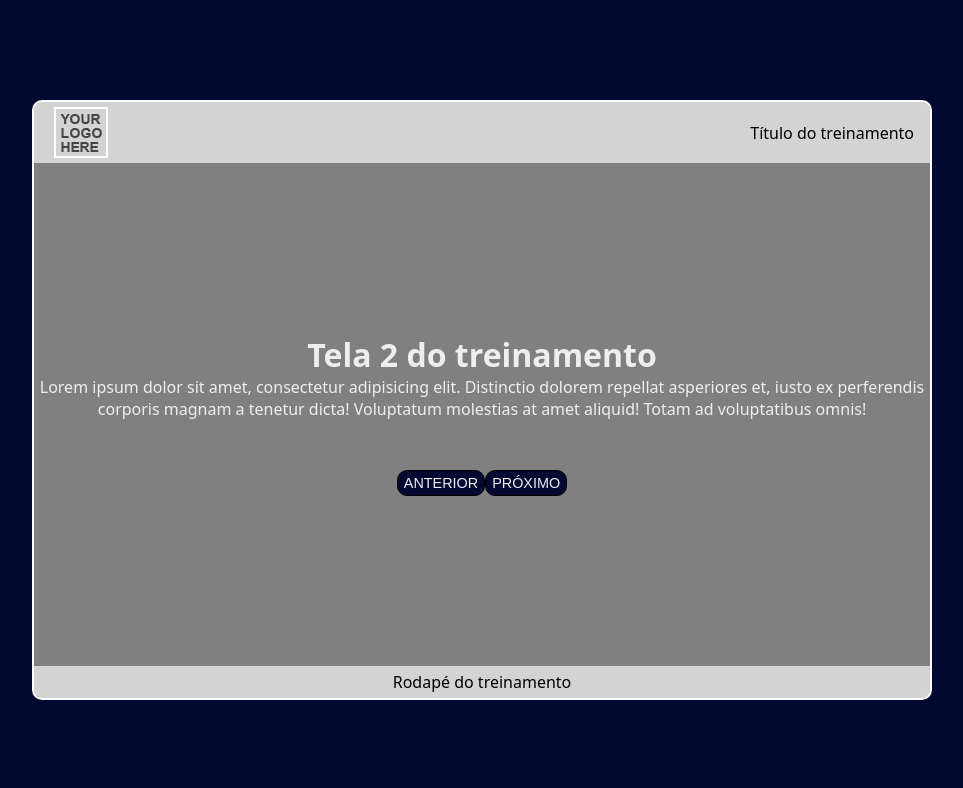
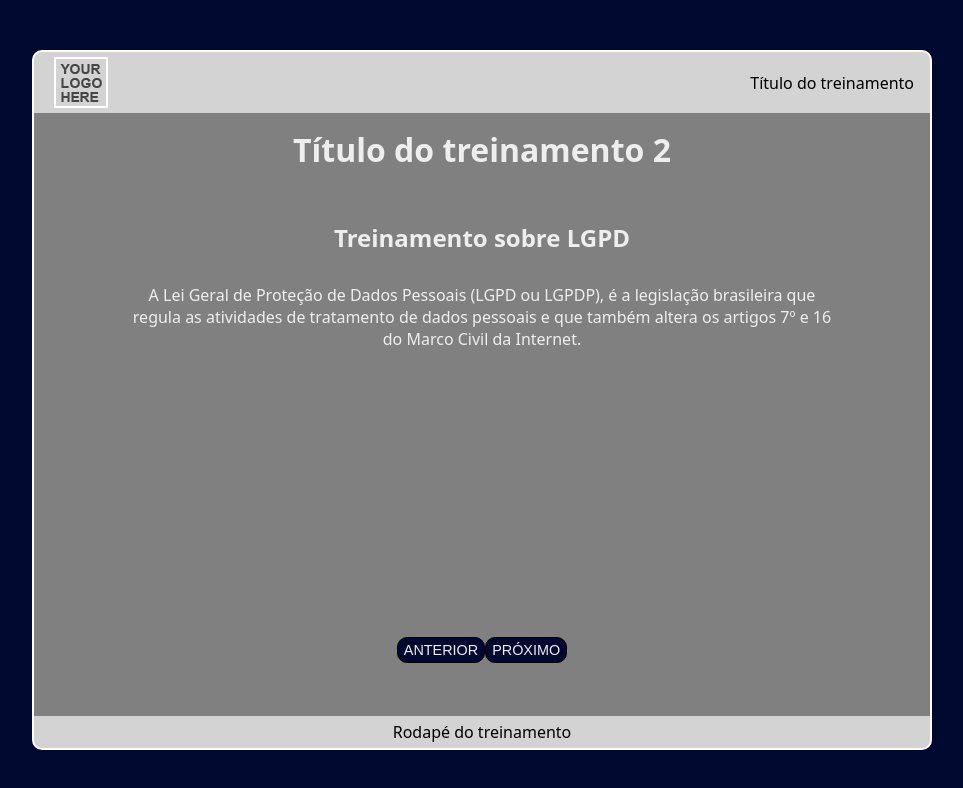
Before and after one commit to CapitaoDAreia/e-learning, a React (Create React App) app: page /screen2 in a window 1280 px wide. Shown: the top 788 px of the page, without its empty margins (158-1121 px from the left). Built offline with nearby package versions, Linux system fonts and the light colour scheme; the HTML template or start-up script is replaced by a standard one.

Commit message:
DEV: Adding Middle Screen, Global Text and Book components

```diff
--- /dev/null
+++ b/src/Components/Basics/BookComponent.component.tsx
@@ -0,0 +1,39 @@
+import React from "react";
+import styled from "styled-components";
+
+type ButtonProps = {
+    title: string
+    subtitle: string
+    first?: string
+    second?: string
+    third?: string
+    fourth?: string
+}
+
+const BookComponent = styled.div`
+    width: 350px;
+    height: 400px;
+    border: 1px solid red;
+    padding: 10px;
+    border-radius: 10px;
+    ul{
+        list-style: none;
+    }
+`;
+
+const Book=(props: ButtonProps)=>{
+    return(
+        <BookComponent>
+            <h1>{props.title}</h1>
+            <h2>{props.subtitle}</h2>
+            <ul>
+                <li>{props.first}</li>
+                <li>{props.second}</li>
+                <li>{props.third}</li>
+                <li>{props.fourth}</li>
+            </ul>
+        </BookComponent>
+    )
+}
+
+export default Book
--- /dev/null
+++ b/src/Components/Basics/GlobalTextWindow.component.tsx
@@ -0,0 +1 @@
+import React from "react";
--- a/src/Components/Structurals/GlobalButtonWrapper.component.tsx
+++ b/src/Components/Structurals/GlobalButtonWrapper.component.tsx
@@ -1,12 +1,15 @@
 import React, { ReactElement } from "react";
 import styled from "styled-components";
 
+interface GlobalButtonWrapperProps<JSX> {
+    children: JSX.Element | JSX.Element[]
+}
 
 const ButtonWrapperComponent = styled.div`
     width: 100%;
 `;
 
-const GlobalButtonWrapper=(props: {children: JSX.Element})=>{
+const GlobalButtonWrapper=(props: GlobalButtonWrapperProps<JSX.Element>)=>{
     return(
         <ButtonWrapperComponent>
             {props.children}
--- a/src/Components/Structurals/GlobalContent.component.tsx
+++ b/src/Components/Structurals/GlobalContent.component.tsx
@@ -3,6 +3,7 @@ import { Routes, Route } from 'react-router-dom';
 
 import styled from "styled-components";
 import Home from "../../Views/Home";
+import MiddleScreenTest1 from "../../Views/MiddleScreenTest1";
 import ScreenTest1 from "../../Views/ScreenTest1";
 import ScreenTest2 from "../../Views/ScreenTest2";
 import GlobalButton from "../Basics/GlobalButton.component";
@@ -21,6 +22,7 @@ const GlobalContent = () => {
             <Routes>
                 <Route path="/screen2" element={<ScreenTest2 />} />
                 <Route path="/screen1" element={<ScreenTest1 />} />
+                <Route path="/middle1" element={<MiddleScreenTest1 />} />
                 <Route path="/" element={<Home />} />
             </Routes>
         </GlobalContentComponent>
--- a/src/Components/Structurals/GlobalStructure.component.tsx
+++ b/src/Components/Structurals/GlobalStructure.component.tsx
@@ -8,7 +8,7 @@ const GlobalStructureComponent = styled.div`
     border: 2px solid #fcfcfc;
     border-radius: 10px;
     max-width: 900px;
-    height: 600px;
+    height: 700px;
 
     overflow: hidden;
 
--- a/src/Views/Home.tsx
+++ b/src/Views/Home.tsx
@@ -44,7 +44,7 @@ const Home = () => {
                 <div>
                     <h3>Bem-vindo(a) ao treinamento de LGPD</h3>
                 </div>
-                <GlobalButton destination='/screen1' label="INICIAR" />
+                <GlobalButton destination='/middle1' label="INICIAR" />
             </PopUpHomeComponent>
         </HomeComponent>
     )
--- /dev/null
+++ b/src/Views/MiddleScreenTest1.tsx
@@ -0,0 +1,35 @@
+import React from "react";
+
+import styled from "styled-components";
+import Book from "../Components/Basics/BookComponent.component";
+import GlobalButton from "../Components/Basics/GlobalButton.component";
+import GlobalButtonWrapper from "../Components/Structurals/GlobalButtonWrapper.component";
+import { locale } from "../global.presets";
+
+const MiddleScreenTestComponent1 = styled.div`
+    background-color: grey;
+    color: #eeeeee;
+    width: 100%;
+    height: 100%;
+
+    display: flex;
+    flex-direction: column;
+    justify-content: space-evenly;
+    align-items: center;
+    /* gap: 50px; */
+
+`;
+
+const MiddleScreenTest1 = () => {
+    return (
+        <MiddleScreenTestComponent1>
+            <Book
+                title={`${locale.title}`}
+                subtitle={`${locale.title}`}
+            />
+            <GlobalButton destination="/screen1" label="PRÓXIMO" />
+        </MiddleScreenTestComponent1>
+    )
+}
+
+export default MiddleScreenTest1
--- a/src/Views/ScreenTest2.tsx
+++ b/src/Views/ScreenTest2.tsx
@@ -2,36 +2,56 @@ import React from "react";
 
 import styled from "styled-components";
 import GlobalButton from "../Components/Basics/GlobalButton.component";
+import GlobalButtonWrapper from "../Components/Structurals/GlobalButtonWrapper.component";
 
-const ScreenTestComponent2 = styled.div`
+const ScreenTestComponent1 = styled.div`
     background-color: grey;
     color: #eeeeee;
     width: 100%;
     height: 100%;
 
     display: flex;
-    flex-direction: column;
-    justify-content: center;
-    align-items: center;
+    flex-wrap: wrap;
     text-align: center;
-    gap: 50px;
+    /* gap: 50px; */
+
+    .title{
+        width: 100%;
+        height: 40px;
+        margin-top: 15px;
+    }
+    .content{
+        h2{
+            margin-bottom: 30px;
+        }
+        p{
+            width: 80%;
+            margin: 0px auto;
+        }
+        width: 100%;
+        height: 60%;
+    }
 `;
 
-const ScreenTest2 = () => {
+const ScreenTest1 = () => {
     return (
-        <ScreenTestComponent2>
-            <div>
-                <h1>Tela 2 do treinamento</h1>
-                <div>
-                    Lorem ipsum dolor sit amet, consectetur adipisicing elit. Distinctio dolorem repellat asperiores et, iusto ex perferendis corporis magnam a tenetur dicta! Voluptatum molestias at amet aliquid! Totam ad voluptatibus omnis!
-                </div>
+        <ScreenTestComponent1>
+            <div className="title">
+                <h1>Título do treinamento 2</h1>
             </div>
-            <div>
+            <div className="content">
+                <h2>Treinamento sobre LGPD</h2>
+                <p>
+                    A Lei Geral de Proteção de Dados Pessoais (LGPD ou LGPDP),
+                    é a legislação brasileira que regula as atividades de tratamento de dados pessoais e que também altera os artigos 7º e 16 do Marco Civil da Internet.
+                </p>
+            </div>
+            <GlobalButtonWrapper>
                 <GlobalButton destination="/screen1" label="ANTERIOR" />
                 <GlobalButton destination="/" label="PRÓXIMO" />
-            </div>
-        </ScreenTestComponent2>
+            </GlobalButtonWrapper>
+        </ScreenTestComponent1>
     )
 }
 
-export default ScreenTest2
+export default ScreenTest1
```
